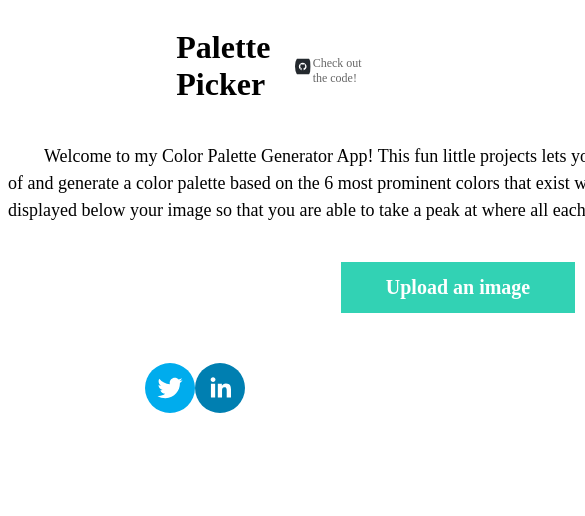
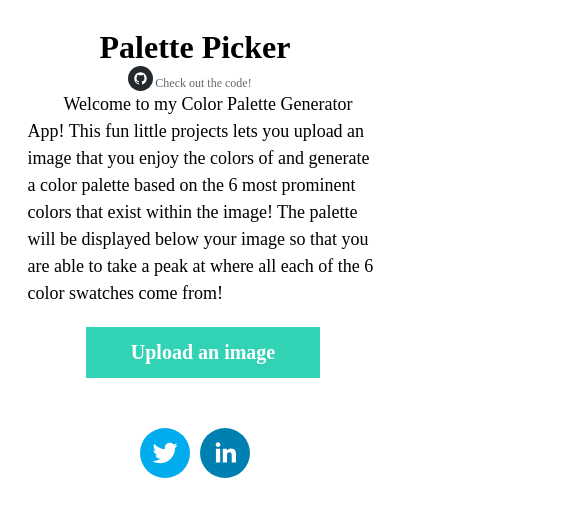
Before and after one commit to dyllper/palette-picker-client, a Gatsby site: page / in a window 390 px wide. Shown: the top 516 px of the page, 585 px wide, since content can reach past the window. Built offline with nearby package versions, Linux system fonts and the light colour scheme; Gatsby itself is replaced by a stand-in of ours.

Commit message:
Added media queries to make app more mobile friendly

```diff
--- a/src/components/footer.component.jsx
+++ b/src/components/footer.component.jsx
@@ -8,10 +8,18 @@
   margin-top: 50px;
 `
 
+const IconContainer = styled.div`
+  margin: 0 5px;
+`
+
 const Footer = () => (
   <FooterContainer>
+    <IconContainer>
       <SocialIcon url="https://twitter.com/Dyllper" style={{ height: 50, width: 50 }} />
+    </IconContainer>
+    <IconContainer>
       <SocialIcon url="https://www.linkedin.com/in/perkinsdylan/" style={{ height: 50, width: 50 }} />
+    </IconContainer>
   </FooterContainer>
 )
 
--- a/src/components/header.component.jsx
+++ b/src/components/header.component.jsx
@@ -4,17 +4,17 @@
 
 const HeaderContainer = styled.div`
   display: flex;
-  flex-direction: row;
+  flex-direction: column;
   justify-content: center;
-  margin-left: 45%;
+  align-items: center;
 `
 
 const Title = styled.h1`
   font-color: #32d2b4;
+  margin-bottom: 0;
 `
 
 const GithubNav = styled.div`
-  margin-left: auto;
   display: flex;
   align-items: center;
   margin-right: 10px;
--- a/src/components/palette.component.jsx
+++ b/src/components/palette.component.jsx
@@ -3,10 +3,23 @@
 import { connect } from 'react-redux';
 
 const PaletteContainer = styled.div`
-  display: flex;
-  align-items: center;
-  justify-content: space-around;
-  flex-wrap: wrap;
+  display: grid;
+  grid-template-columns: repeat(6, 1fr);
+  grid-column-gap: 5px;
+
+  @media (max-width: 1000px) {
+    grid-template-rows: 1fr 1fr;
+    grid-template-columns: repeat(3, 1fr);
+    grid-column-gap: 5px;
+    grid-row-gap: 5px;
+  }
+
+  @media (max-width: 605px) {
+    grid-template-rows: repeat(6, 1fr);
+    grid-template-columns: 0;
+    justify-items: center;
+    grid-row-gap: 5px;
+  }
 `
 
 const PeletteElement = styled.div`
@@ -26,7 +39,7 @@
 `
 
 const Palette = ({ showPalette, hexArray }) => (
-  <div>
+  <React.Fragment>
     {showPalette && (
       <PaletteContainer>
         {hexArray.map((hexValue, index) => {
@@ -38,7 +51,7 @@
         })}
       </PaletteContainer>
     )}
-  </div>
+  </React.Fragment>
 )
 
 const mapStateToProps = state => ({
--- a/src/pages/index.js
+++ b/src/pages/index.js
@@ -11,11 +11,15 @@
 import Palette from "../components/palette.component"
 
 const Container = styled.div`
-  width: 900px;
-  margin: 0 auto;
+  width: 90vw;
+  display: flex;
+  flex-direction: column;
+  justify-content: center;
+  align-items: center;
+  margin: 0 5vw;
 `
 
-const InstructionText = styled.p`
+const InstructionText = styled.div`
   text-indent: 2em;
   line-height: 1.5em;
   font-size: 18px;
@@ -25,8 +29,9 @@
 
 const DisplayImage = styled.img`
   height: auto;
-  width: 400px;
-  margin: 15px auto;
+  max-width: 500px;
+  margin-top: 15px;
+  margin-bottom: 15px;
   box-shadow: 5px 5xp 10px #0f0f0f;
   display: block;
 `
```
